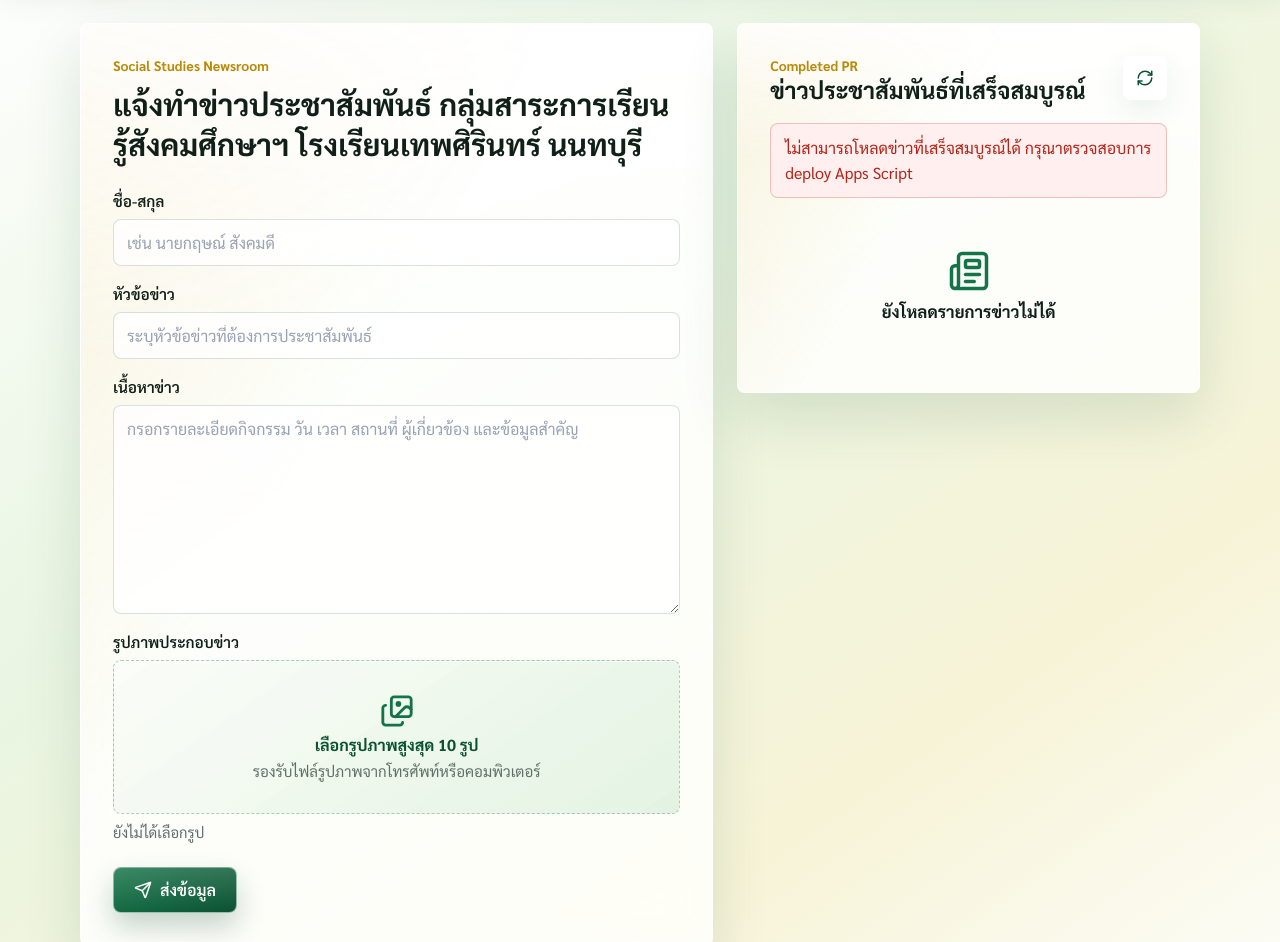
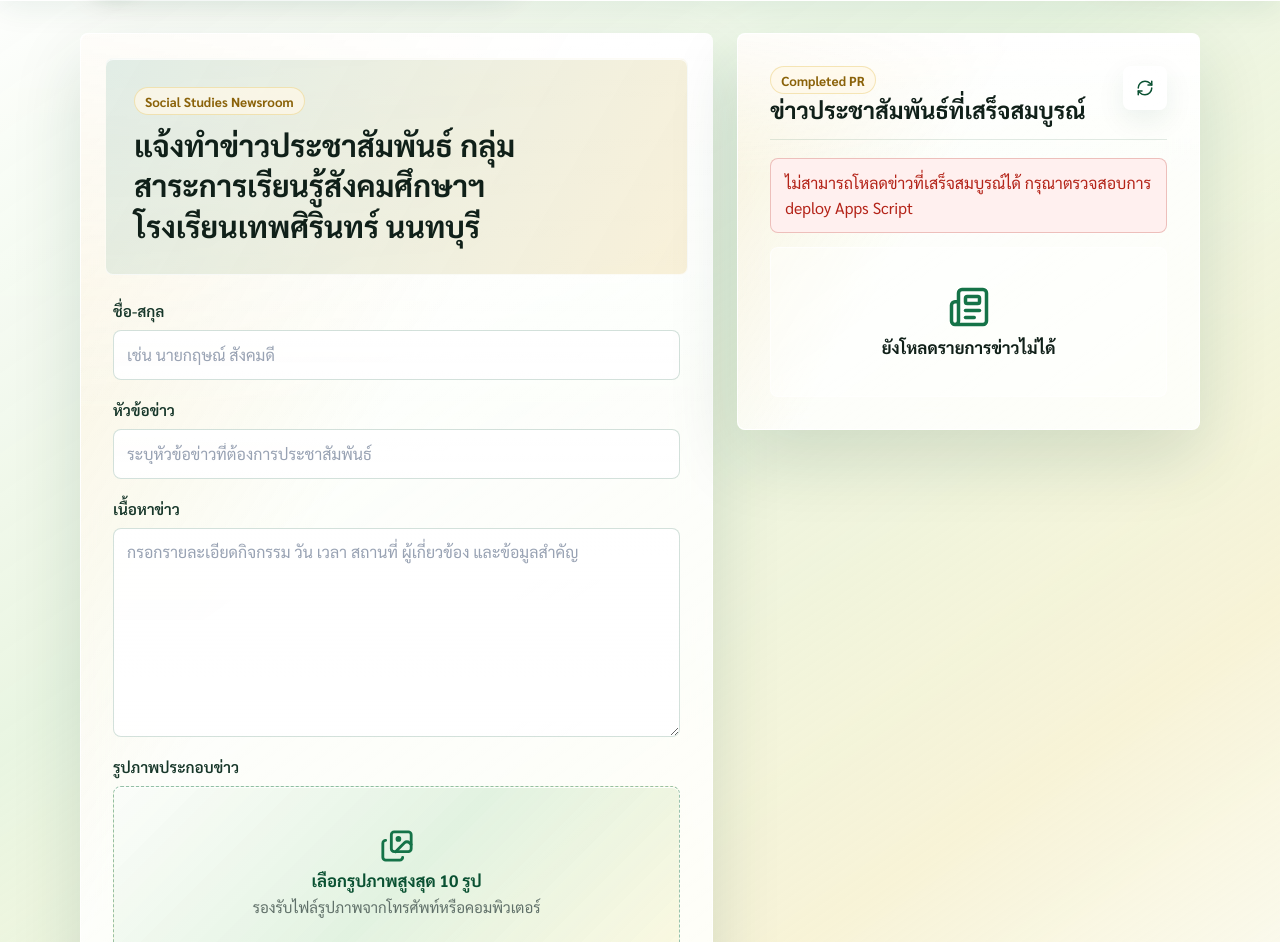
Before and after one commit to Gritteacher/social-news-request, a plain HTML site: page index.html in a window 1280 px wide. Shown: the part 86-1028 px from the top of the page. Drawn offline with nearby package versions, Linux system fonts and the light colour scheme.

Commit message:
Refresh site design and folder naming

```diff
--- a/style.css
+++ b/style.css
@@ -1016,6 +1016,178 @@ select:focus {
   border-top: 1px solid rgba(37, 93, 66, 0.13);
 }
 
+body::before {
+  content: "";
+  position: fixed;
+  inset: 0;
+  z-index: -1;
+  pointer-events: none;
+  background:
+    linear-gradient(90deg, rgba(21, 115, 72, 0.055) 1px, transparent 1px),
+    linear-gradient(180deg, rgba(214, 165, 20, 0.05) 1px, transparent 1px);
+  background-size: 42px 42px;
+  opacity: 0.65;
+}
+
+.header-grid {
+  min-height: 86px;
+}
+
+.brand {
+  padding: 8px 16px 8px 8px;
+  border: 1px solid rgba(255, 255, 255, 0.76);
+  border-radius: 999px;
+  background: rgba(255, 255, 255, 0.66);
+  box-shadow: var(--shadow-soft);
+  backdrop-filter: blur(16px) saturate(150%);
+}
+
+.site-header .nav-link {
+  border-radius: 999px;
+  min-width: 112px;
+}
+
+.submission-surface,
+.completed-section,
+.login-panel,
+.queue-panel,
+.detail-panel {
+  border-color: rgba(255, 255, 255, 0.82);
+  box-shadow:
+    inset 0 1px 0 rgba(255, 255, 255, 0.85),
+    0 28px 70px rgba(12, 63, 39, 0.14);
+}
+
+.submission-surface .section-heading,
+.login-panel .section-heading {
+  margin: -8px -8px 26px;
+  padding: clamp(18px, 3vw, 28px);
+  border: 1px solid rgba(255, 255, 255, 0.72);
+  border-radius: var(--radius);
+  background:
+    linear-gradient(120deg, rgba(21, 115, 72, 0.12), rgba(214, 165, 20, 0.16)),
+    rgba(255, 255, 255, 0.58);
+  box-shadow: inset 0 1px 0 rgba(255, 255, 255, 0.8);
+}
+
+.completed-section .section-toolbar,
+.admin-toolbar,
+.detail-header {
+  padding-bottom: 14px;
+  border-bottom: 1px solid rgba(37, 93, 66, 0.13);
+}
+
+.eyebrow,
+.panel-kicker {
+  display: inline-flex;
+  align-items: center;
+  width: fit-content;
+  min-height: 28px;
+  padding: 4px 10px;
+  border: 1px solid rgba(214, 165, 20, 0.26);
+  border-radius: 999px;
+  background: rgba(255, 248, 232, 0.74);
+  color: #8a6209;
+  font-size: 0.82rem;
+}
+
+.submission-surface h1,
+.login-panel h1 {
+  max-width: 720px;
+}
+
+.news-form {
+  gap: 20px;
+}
+
+.field {
+  gap: 9px;
+}
+
+label {
+  color: #163629;
+}
+
+input,
+textarea,
+select {
+  min-height: 50px;
+  border-color: rgba(16, 88, 55, 0.18);
+  background:
+    linear-gradient(180deg, rgba(255, 255, 255, 0.92), rgba(255, 255, 255, 0.72)),
+    rgba(255, 255, 255, 0.8);
+}
+
+textarea {
+  min-height: 180px;
+}
+
+.upload-box {
+  min-height: 172px;
+  border-color: rgba(21, 115, 72, 0.42);
+  background:
+    linear-gradient(135deg, rgba(255, 255, 255, 0.74), rgba(223, 241, 223, 0.82) 52%, rgba(255, 248, 220, 0.68)),
+    var(--surface-soft);
+}
+
+.upload-copy strong {
+  font-size: 1.04rem;
+}
+
+.primary-button {
+  min-height: 48px;
+  padding-inline: 24px;
+}
+
+.news-form .primary-button {
+  width: 100%;
+  min-height: 54px;
+  font-size: 1.04rem;
+}
+
+.completed-grid {
+  gap: 16px;
+}
+
+.news-card {
+  border-color: rgba(255, 255, 255, 0.8);
+}
+
+.news-card-body {
+  padding: 18px;
+}
+
+.news-card h3 {
+  color: #143528;
+  font-size: 1.08rem;
+}
+
+.empty-state {
+  border: 1px solid rgba(255, 255, 255, 0.62);
+  border-radius: var(--radius);
+  background: rgba(255, 255, 255, 0.44);
+}
+
+.admin-steps {
+  margin-top: 2px;
+}
+
+.admin-step {
+  min-height: 70px;
+}
+
+.queue-controls {
+  gap: 14px;
+}
+
+.queue-title {
+  font-size: 0.98rem;
+}
+
+.detail-form {
+  gap: 16px;
+}
+
 @media (max-width: 940px) {
   .page-grid,
   .admin-grid {
@@ -1060,6 +1232,7 @@ select:focus {
 
   .nav-link {
     width: 44px;
+    min-width: 44px;
     height: 44px;
     padding: 0;
   }
```
Also changed, not shown: 1 other file.
